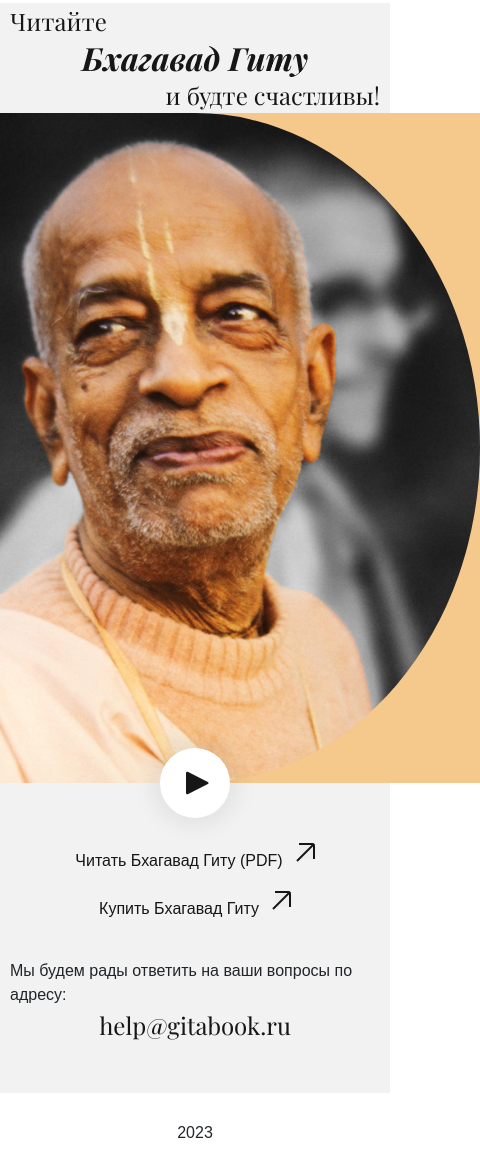
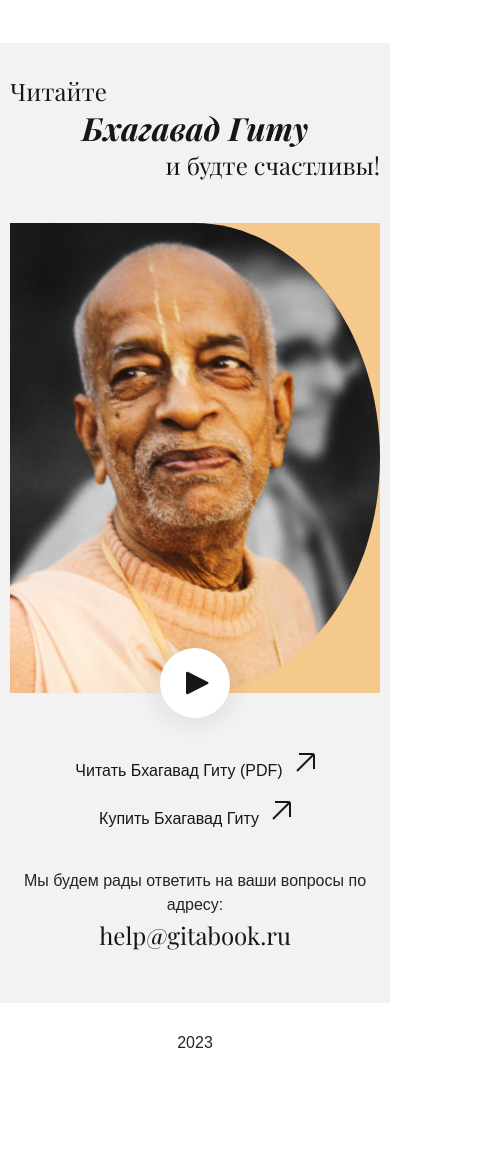
Before and after one commit to h00kdump/bhagavadgita, a website: page src/index.html in a window 390 px wide. Shown: the part 8081-9254 px from the top of the page, 480 px wide, since content can reach past the window. After the commit the page ends 9164 px from the top, so only its background shows below. Drawn offline with Linux system fonts and the light colour scheme; a web font is replaced by a local one.

Commit message:
fourth screen completed

```diff
--- a/src/index.html
+++ b/src/index.html
@@ -380,7 +380,7 @@
     <section class="prabhupada">
 
         <div class="container container_width-800 container_hide">
-            <div class="wts__header-1 wts__header-1_mt-m40">
+            <div class="wts__header-1">
                 <h3>Читайте</h3>
             </div>
             <div class="wts__header-2">
@@ -392,7 +392,7 @@
         </div>
 
         <div class="container">
-            <div class="prabhupada__loveu">
+            <div class="prabhupada__loveu prabhupada__loveu_mt-40">
 
                 <div class="prabhupada__photo-wrapper">
                     <div class="prabhupada__photo"></div>
--- a/src/sass/blocks/_media.scss
+++ b/src/sass/blocks/_media.scss
@@ -282,7 +282,7 @@
             }
             &_pa-4 {
                 position: relative;
-                margin: -35px auto 0;
+                margin: -45px auto 0;
                 left: inherit;
                 top: inherit;
                 right: inherit;
@@ -293,6 +293,7 @@
     }
 
     .prabhupada {
+        padding-top: 30px;
         &__message-wrapper {
             margin-left: 0px;
         }
@@ -334,6 +335,12 @@
             justify-content: center;
             align-items: center;
             margin-bottom: 50px;
+            p {
+                text-align: center;
+            }
+            a {
+                text-align: center;
+            }
         }
     }
     .container.container_width-800.container_hide {
@@ -576,6 +583,20 @@
     }
 }
 
+@media (max-width: 630px) {
+    .prabhupada {
+        &__photo-wrapper {
+            width: 100%;
+            align-self: stretch;
+        }
+        &__photo {
+            width: 100%;
+        }
+    }
+}
+
+
+
 @media (max-width: 600px) {
     .main {
         height: 550px;
@@ -806,6 +827,15 @@
         }
     }
 
+    .prabhupada {
+        &__photo-wrapper {
+            height: 470px;
+        }
+        &__photo {
+            height: 470px;
+        }
+    }
+
 }
 
 
--- a/src/sass/blocks/_prabhupada.scss
+++ b/src/sass/blocks/_prabhupada.scss
@@ -7,6 +7,9 @@
         display: flex;
         justify-content: flex-start;
         align-items: center;
+        &_mt-40 {
+            margin-top: 40px;
+        }
     }
     &__photo-wrapper {
         position: relative;
```
Also changed, not shown: src/css/style.min.css.
